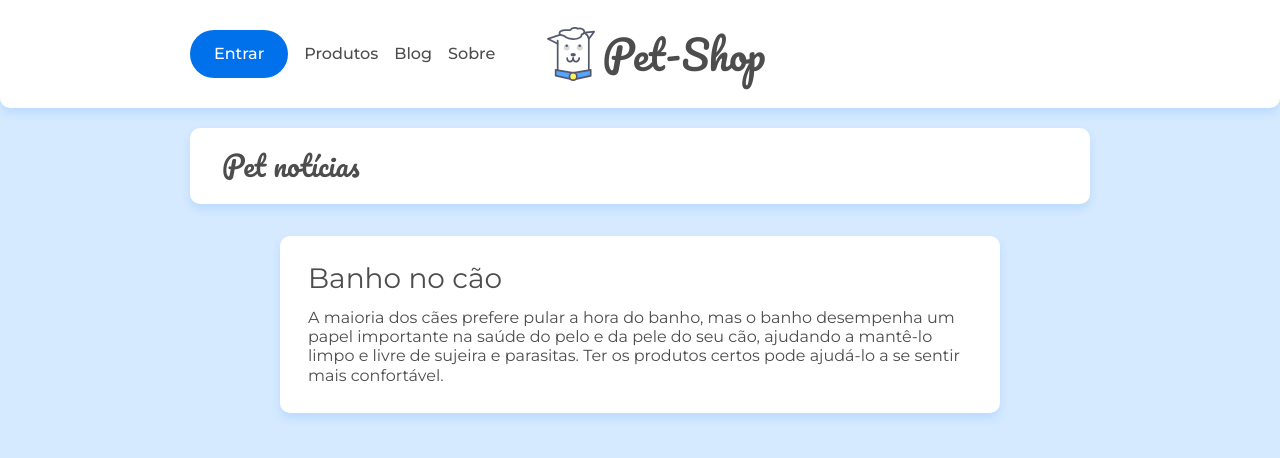
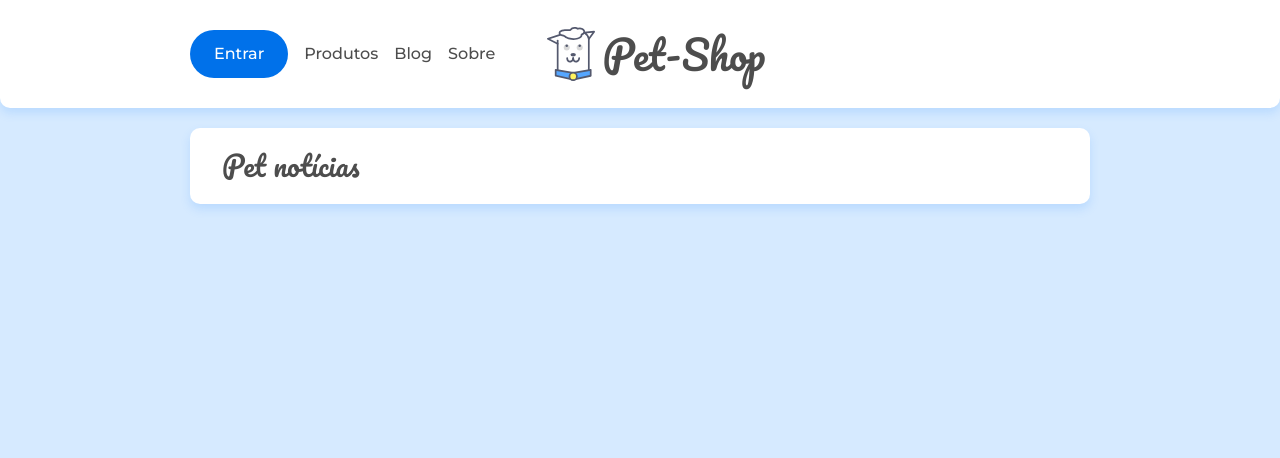
Before and after one commit to ElJohnnie/react-router, a React (Create React App) app: page / in a window 1280 px wide. Shown: the top 458 px of the page. Built offline with nearby package versions, Linux system fonts and the light colour scheme; data requests are answered from the project's data file.

Commit message:
consumindo api com axios

```diff
--- /dev/null
+++ b/src/api/api.js
@@ -0,0 +1,10 @@
+import Axios from "axios";
+
+export const api = Axios.create({
+    baseURL:"http://localhost:5000"
+})
+
+export const Busca = async (url, setDado) =>{
+    const resposta = await api.get(url);
+    setDado(resposta.data);
+}
--- /dev/null
+++ b/src/components/ListaPost.jsx
@@ -0,0 +1,30 @@
+import React, {useEffect, useState} from 'react';
+import { Link } from 'react-router-dom';
+import { Busca } from '../api/api';
+
+const ListaPost = ({url}) =>{
+const [posts, setPosts] = useState([]);
+useEffect(()=>{
+    Busca(url, setPosts);
+}, [])
+    return(
+        <section className="posts container">
+            {
+                posts.map((post) => {
+                    <Link className={`cartao-post cartao-post--${post.categoria}`}>
+                        <article key={post.id}>
+                            <h3 className="cartao-post--titulo">
+                                {post.title}
+                            </h3>
+                            <p className="cartao-post__meta">
+                                {post.metadescription}
+                            </p>
+                        </article>
+                    </Link>
+                })
+            }
+        </section>
+    );
+}
+
+export default ListaPost;
--- a/src/paginas/Home.jsx
+++ b/src/paginas/Home.jsx
@@ -1,18 +1,13 @@
-import React from 'react'
+import React, { useState } from 'react'
+import ListaPost from '../components/ListaPost'
 
 const Home = () => {
-
   return (
     <main>
       <div className="container">
         <h2 className="titulo-pagina">Pet notícias</h2>
       </div>
-      <section className="container flex flex--centro">
-      <article className="cartao post">
-        <h2 className="cartao__titulo">Banho no cão</h2>
-        <p className="cartao__texto">A maioria dos cães prefere pular a hora do banho, mas o banho desempenha um papel importante na saúde do pelo e da pele do seu cão, ajudando a mantê-lo limpo e livre de sujeira e parasitas. Ter os produtos certos pode ajudá-lo a se sentir mais confortável.</p>
-      </article>
-    </section>
+      <ListaPost url={'/posts'}/>
 
     </main>
   )
```
Also changed, not shown: 1 other file (tests, documents, lock files or other folders).
